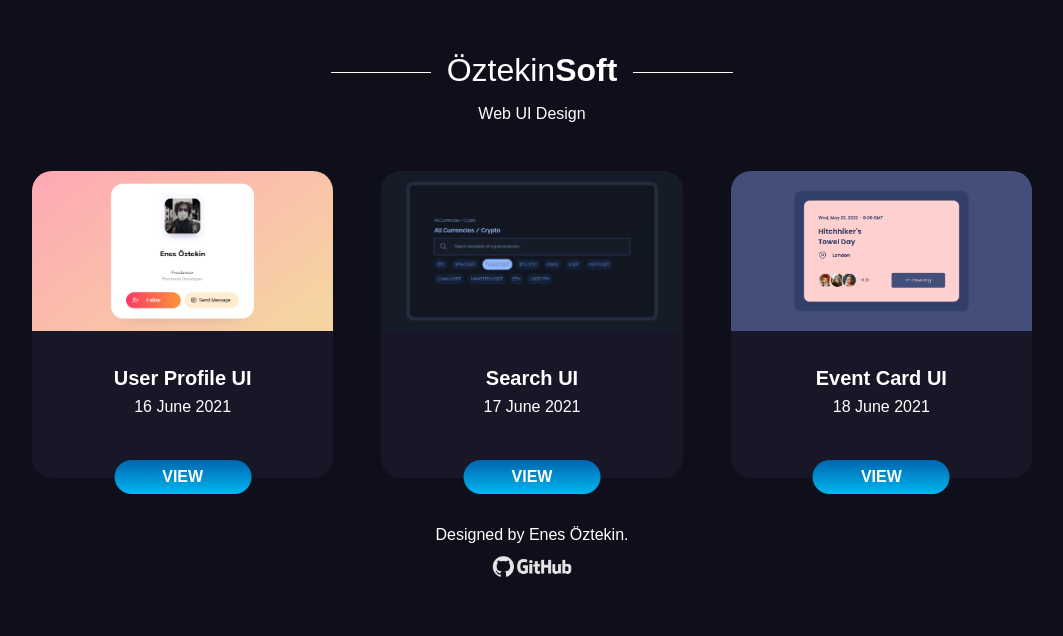
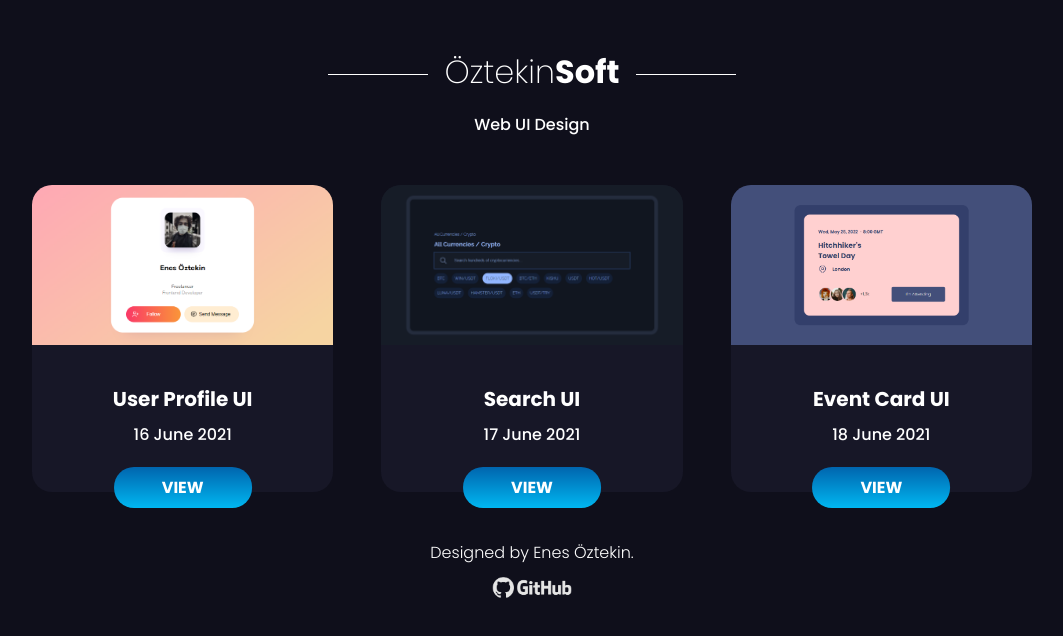
Before and after one commit to enesoeztekin/web-ui-design, a plain HTML site: page index.html in a window 1280 px wide. Shown: the whole page, without its empty margins (108-1171 px from the left). Drawn offline with Linux system fonts and the light colour scheme.

Commit message:
typography reprepared.

```diff
--- a/style.css
+++ b/style.css
@@ -1,3 +1,5 @@
+@import url("https://fonts.googleapis.com/css2?family=Poppins:wght@200;300;500;700&display=swap");
+
 *,
 *::after,
 *::before {
@@ -26,7 +28,7 @@ a {
 }
 
 body {
-  font-family: "Gilroy", sans-serif;
+  font-family: "Poppins", sans-serif;
   font-size: 16px;
   background-color: var(--color-background);
   color: white;
@@ -47,7 +49,7 @@ header {
 }
 
 .heading span {
-  font-weight: lighter;
+  font-weight: 200;
 }
 
 .heading::before,
@@ -131,6 +133,10 @@ footer {
   margin-top: 3rem;
 }
 
+footer p {
+  font-weight: 300;
+}
+
 footer .github-logo {
   display: block;
   text-align: center;
```
